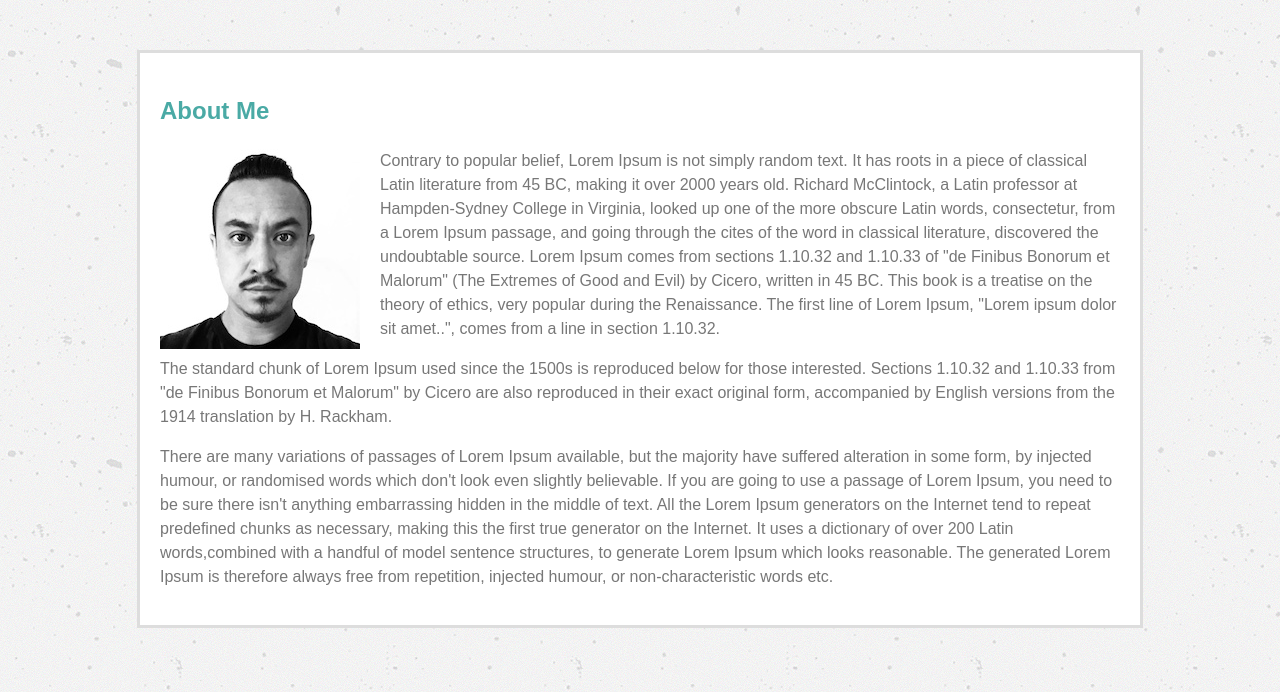
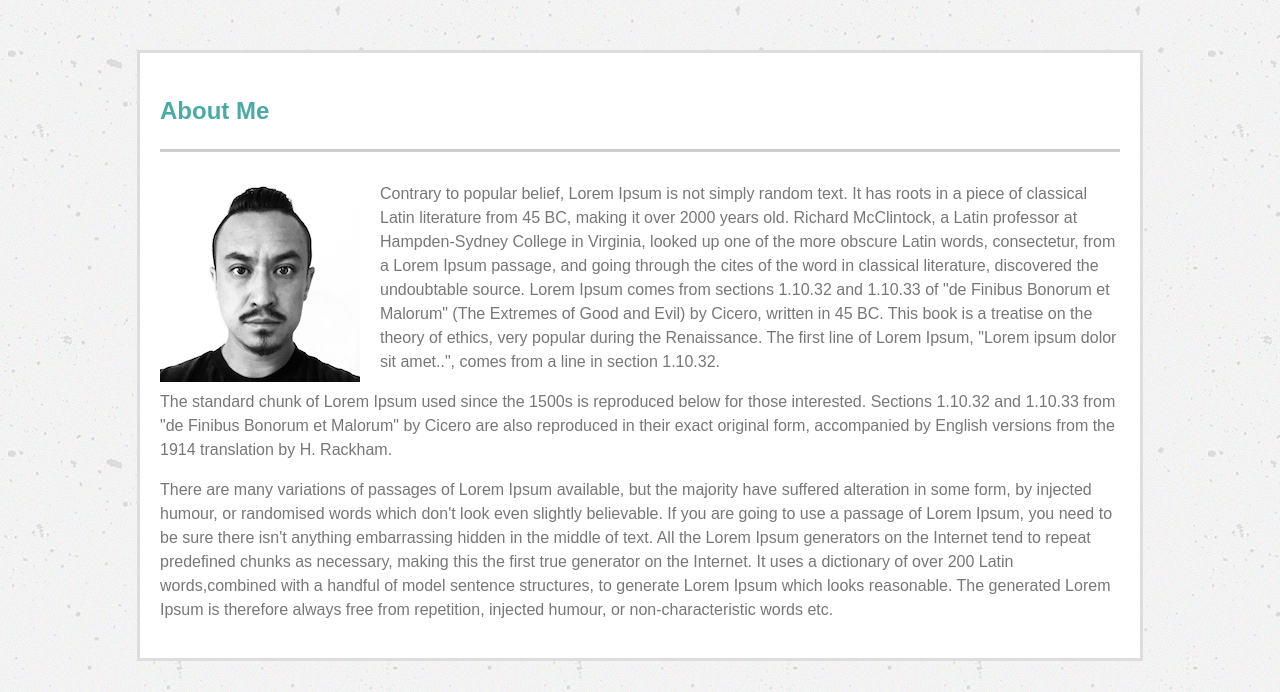
Before and after one commit to brijamfitz/Basic-Portfolio, a plain HTML site: page index.html in a window 1280 px wide. Shown: the part 108-800 px from the top of the page. Drawn offline with Linux system fonts and the light colour scheme.

Commit message:
work in progress

```diff
--- a/assets/css/style.css
+++ b/assets/css/style.css
@@ -28,6 +28,10 @@ h1 {
 
 h2 {
     color: #4aaaa5;
+    border-bottom: solid;
+    border-color: #cccccc;
+    padding-bottom: 20px;
+    margin-bottom: 30px;
 }
 
 a {
```
